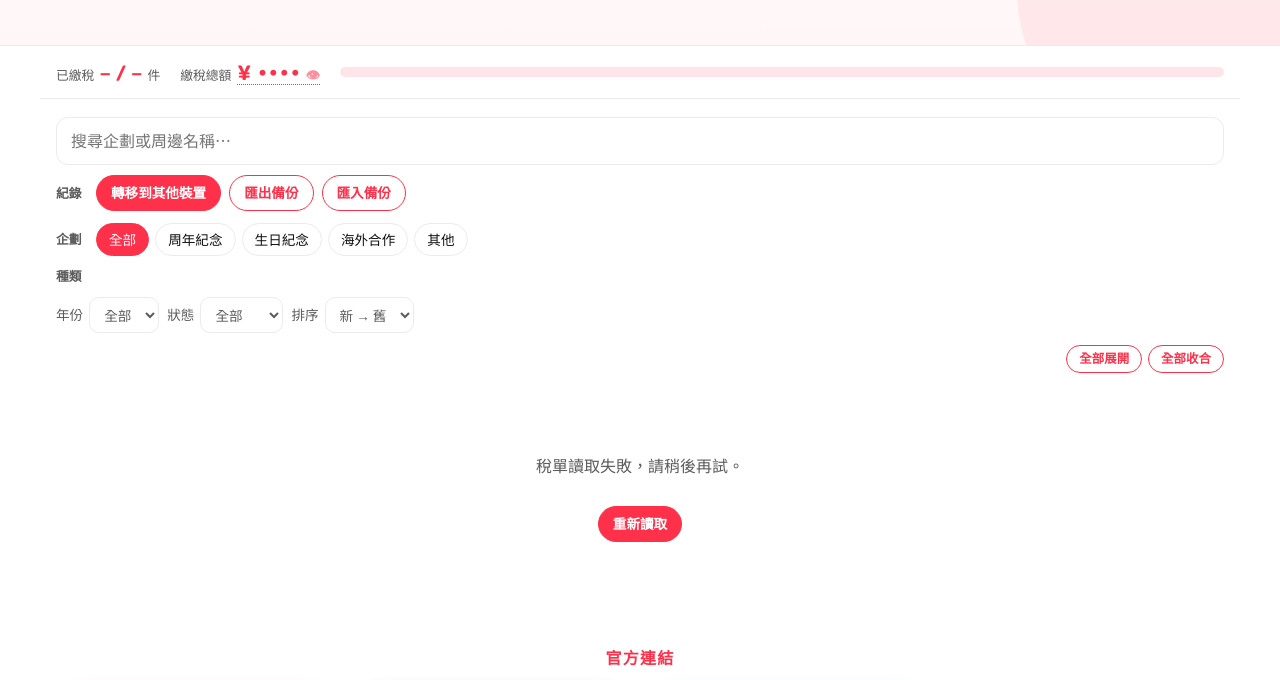
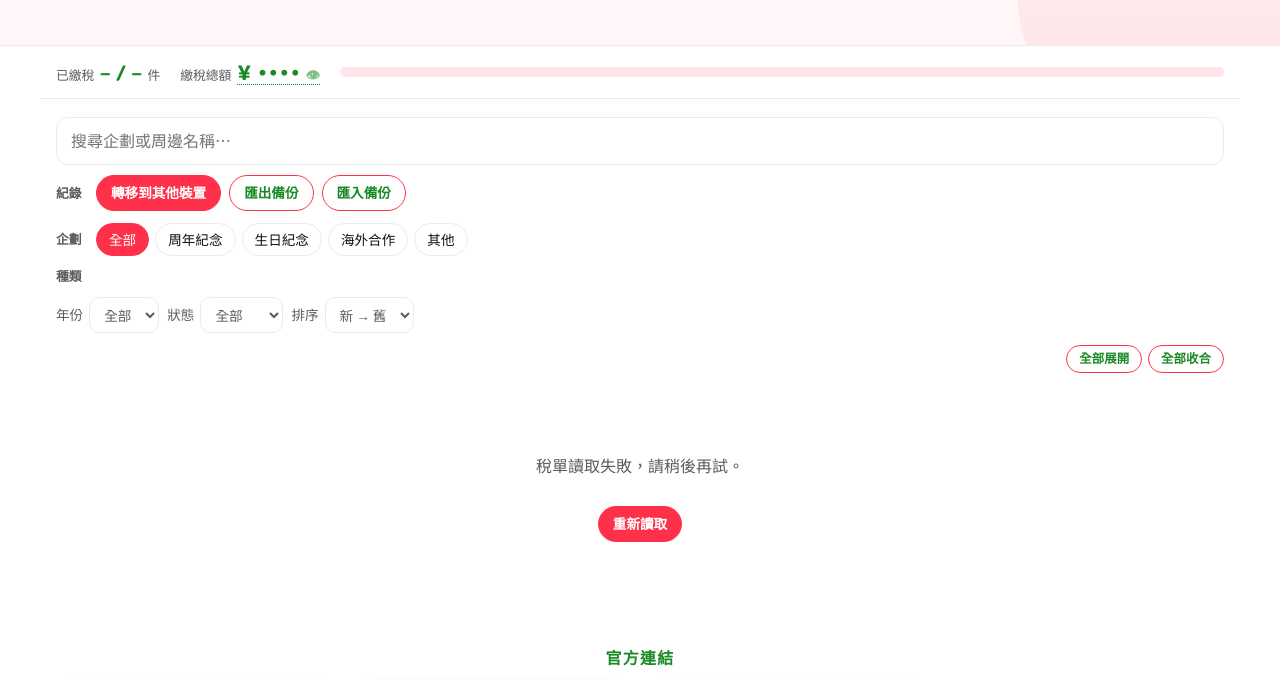
Before and after one commit to ccc15921/twmiofa, a plain HTML site: page index.html in a window 1280 px wide. Shown: the part 224-904 px from the top of the page. Drawn offline with Linux system fonts and the light colour scheme; no server answers; a web font is replaced by a local one.

Commit message:
文字改為綠色 #1a8a26（深色模式 #5cc96a），紅色只留給按鈕、標記與邊框
Co-Authored-By: Claude Opus 5.5 <noreply@anthropic.com>
Claude-Session: https://claude.ai/code/session_01M6oFFYmXiKhNya9Dk6oc9L

```diff
--- a/css/style.css
+++ b/css/style.css
@@ -2,7 +2,7 @@
   --pink-deep: #d91a33;
   --pink: #FF314A;
   --pink-bright: #FF314A;
-  --accent-text: #FF314A;
+  --accent-text: #1a8a26;          /* 文字用綠色（紅色只留給按鈕、標記、邊框） */
   --pink-soft: #ffe5e9;
   --pink-faint: #fff6f7;
   --ink: #111111;
@@ -30,7 +30,7 @@
 
 /* ---------- dark theme ---------- */
 :root[data-theme="dark"] {
-  --accent-text: #ff5a6e;
+  --accent-text: #5cc96a;
   --pink-soft: #3a1319;
   --pink-faint: #141213;
   --ink: #f2f2f3;
@@ -49,7 +49,7 @@
 }
 @media (prefers-color-scheme: dark) {
   :root:not([data-theme="light"]) {
-    --accent-text: #ff5a6e;
+    --accent-text: #5cc96a;
     --pink-soft: #3a1319;
     --pink-faint: #141213;
     --ink: #f2f2f3;
--- a/index.html
+++ b/index.html
@@ -16,7 +16,7 @@
   <link rel="preconnect" href="https://fonts.googleapis.com">
   <link rel="preconnect" href="https://fonts.gstatic.com" crossorigin>
   <link href="https://fonts.googleapis.com/css2?family=Chiron+GoRound+TC:wght@500;700;800&family=M+PLUS+Rounded+1c:wght@500;700;800&family=Noto+Sans+TC:wght@400;500;700;800&family=Noto+Sans+JP:wght@400;500;700&display=swap" rel="stylesheet">
-  <link rel="stylesheet" href="css/style.css?v=20261027a">
+  <link rel="stylesheet" href="css/style.css?v=20261027b">
 </head>
 <body>
   <header class="site-header">
```
Also changed, not shown: privacy.html (+1 -1 lines).
